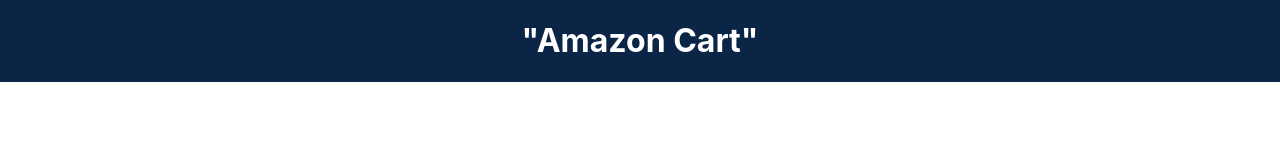
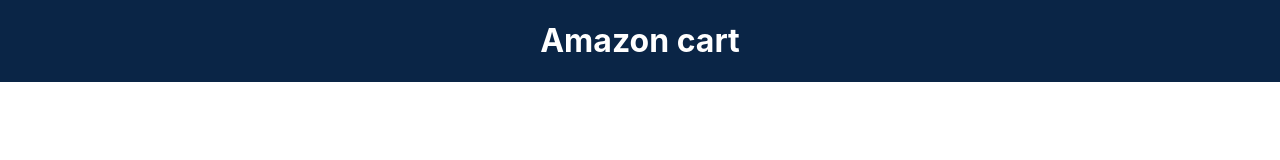
Before and after one commit to Mazon7/amazon-cart, a React (Create React App) app: page / in a window 1280 px wide. Shown: the top 160 px of the page. Built offline with nearby package versions, Linux system fonts and the light colour scheme.

Commit message:
CHNG: passing title as props

```diff
--- a/src/App.js
+++ b/src/App.js
@@ -7,7 +7,7 @@ import Header from "./Header";
 function App() {
   return (
     <div className="App">
-      <Header />
+      <Header title="Amazon cart" />
     </div>
   );
 }
--- a/src/Header.js
+++ b/src/Header.js
@@ -1,9 +1,9 @@
 import React from "react";
 
-function Header() {
+function Header({ title }) {
   return (
     <div className="App-header">
-      <h1>"Amazon Cart"</h1>
+      <h1>{title}</h1>
     </div>
   );
 }
```
